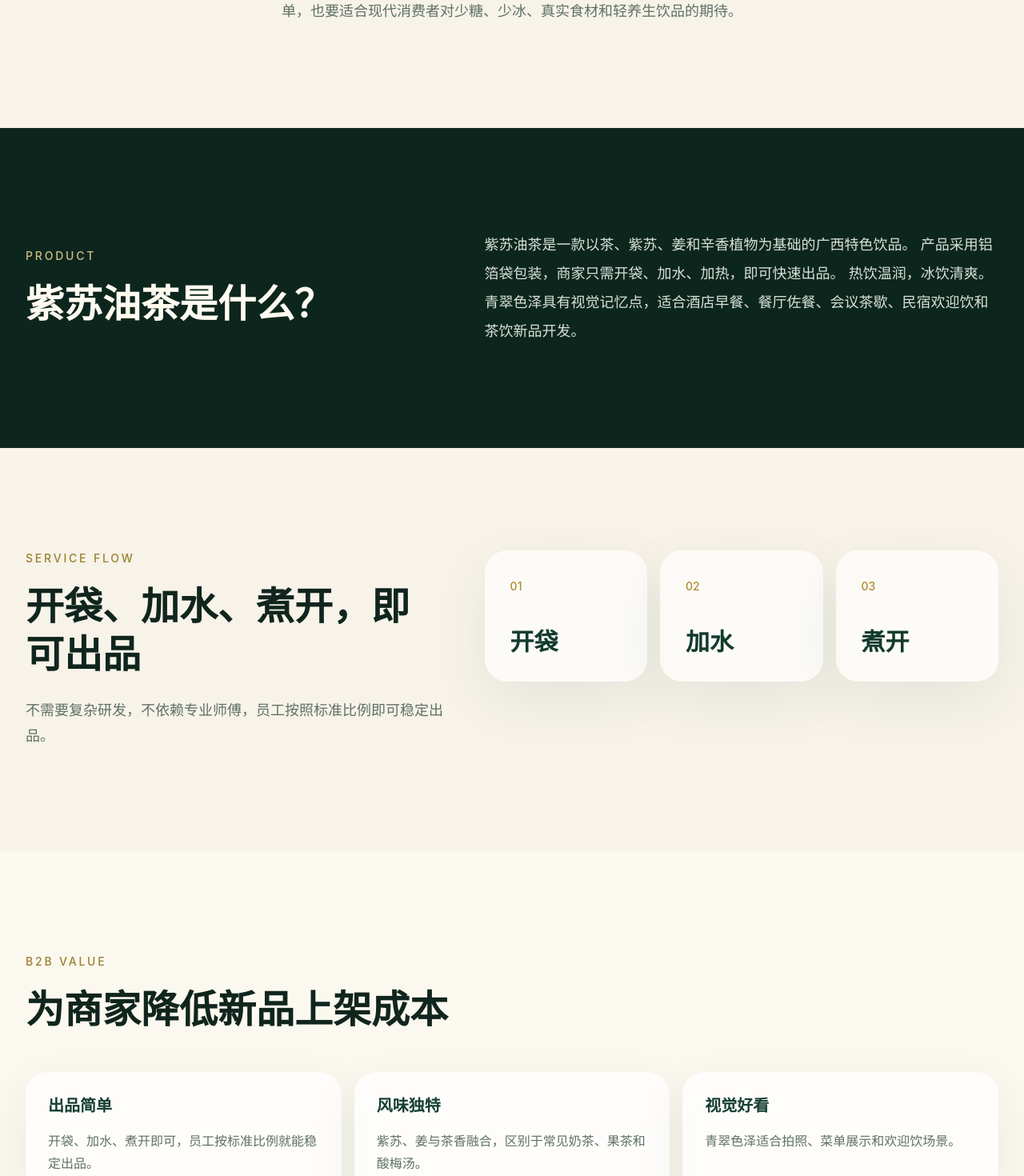
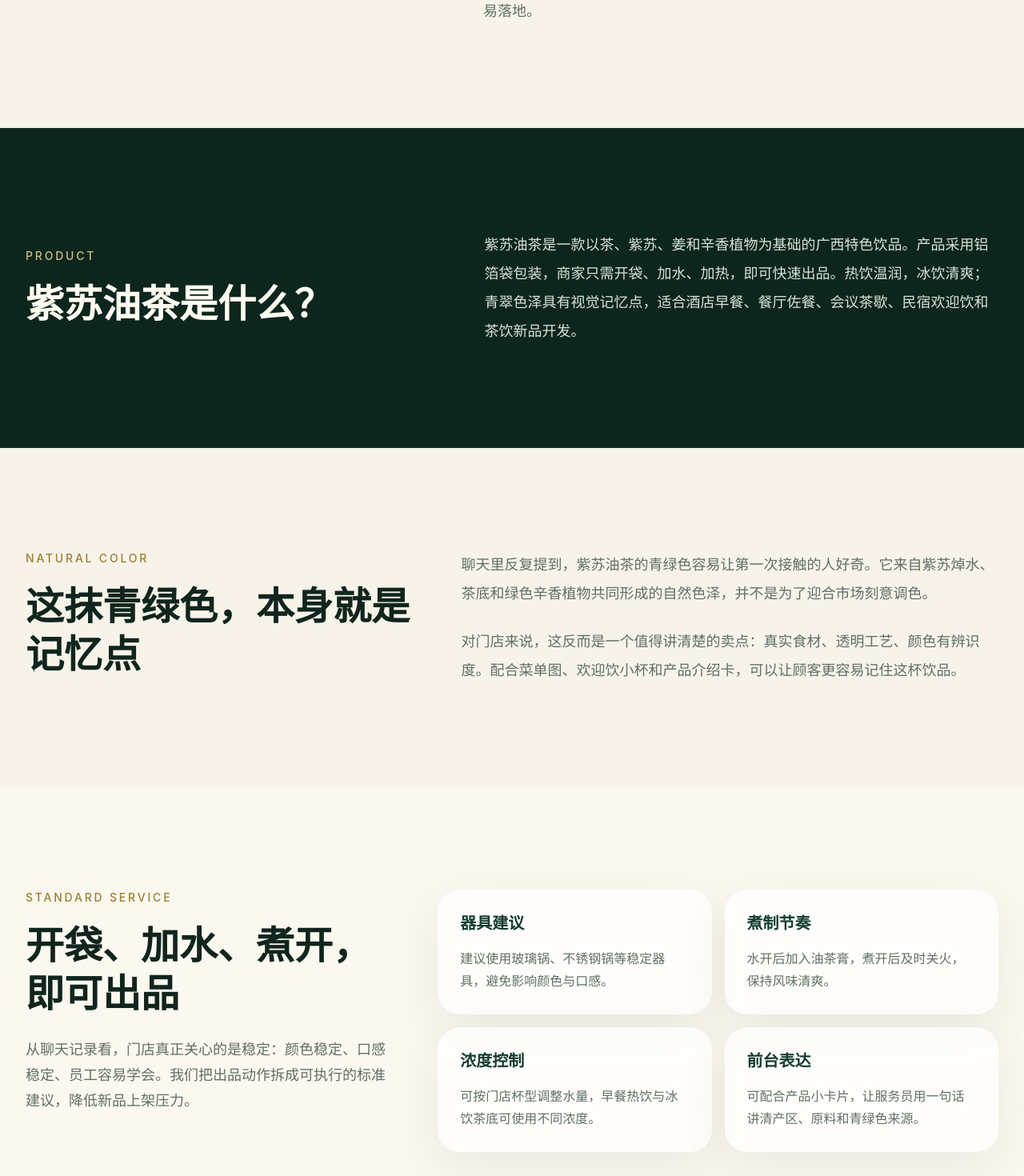
Before and after one commit to nongzexi2021/oilTeaWebPage, a Next.js app: page / in a window 1280 px wide. Shown: the part 1330-2800 px from the top of the page at 80% size. Built offline with nearby package versions, Linux system fonts and the light colour scheme.

Commit message:
Refine oil tea brand messaging

```diff
--- a/src/app/layout.tsx
+++ b/src/app/layout.tsx
@@ -4,7 +4,7 @@ import "./globals.css";
 export const metadata: Metadata = {
   title: "广西紫苏油茶｜南宁青秀区酒店餐饮渠道合作",
   description:
-    "为酒店、餐饮、茶饮与文旅空间提供广西特色紫苏油茶饮品方案，冷热皆宜，出品简单，适合早餐、欢迎饮、茶歇和佐餐场景。",
+    "为酒店、餐饮、茶饮与文旅空间提供广西特色紫苏油茶饮品方案，轻油感、冷热皆宜、出品简单，适合早餐、欢迎饮、茶歇和佐餐场景。",
 };
 
 export const viewport: Viewport = {
--- a/src/app/page.tsx
+++ b/src/app/page.tsx
@@ -4,12 +4,12 @@ import Image from "next/image";
 import { FormEvent, useState } from "react";
 
 const benefits = [
-  ["出品简单", "开袋、加水、煮开即可，员工按标准比例就能稳定出品。"],
+  ["出品简单", "开袋、加水、煮开即可，不依赖复杂研发和专业师傅。"],
+  ["轻油感", "相比传统油茶的厚重印象，口感更清爽，适合现代餐饮场景。"],
   ["风味独特", "紫苏、姜与茶香融合，区别于常见奶茶、果茶和酸梅汤。"],
-  ["视觉好看", "青翠色泽适合拍照、菜单展示和欢迎饮场景。"],
-  ["冷热皆宜", "可做早餐热饮，也可做夏季冰饮和茶歇饮品。"],
-  ["广西特色", "适合本地餐饮、酒店、民宿、文旅和地方特色空间。"],
-  ["工厂直发", "按需采购，降低囤货压力，补货节奏更轻。"],
+  ["视觉好看", "青翠色泽适合拍照、菜单展示、欢迎饮和茶歇场景。"],
+  ["冷热皆宜", "热饮温润，冰饮清爽，可做早餐热饮，也可做夏季冰饮。"],
+  ["工厂直发", "按需采购，降低囤货压力，适合先试饮再上架。"],
 ];
 
 const scenes = [
@@ -39,6 +39,13 @@ const cooperationSteps = [
   "工厂直发，按需补货",
 ];
 
+const standardNotes = [
+  ["器具建议", "建议使用玻璃锅、不锈钢锅等稳定器具，避免影响颜色与口感。"],
+  ["煮制节奏", "水开后加入油茶膏，煮开后及时关火，保持风味清爽。"],
+  ["浓度控制", "可按门店杯型调整水量，早餐热饮与冰饮茶底可使用不同浓度。"],
+  ["前台表达", "可配合产品小卡片，让服务员用一句话讲清产区、原料和青绿色来源。"],
+];
+
 export default function Home() {
   const [submitted, setSubmitted] = useState(false);
   const basePath = process.env.NEXT_PUBLIC_BASE_PATH || "";
@@ -57,6 +64,7 @@ export default function Home() {
           </a>
           <div className="hidden items-center gap-8 text-sm text-[#395447] md:flex">
             <a href="#product">产品</a>
+            <a href="#standard">出品</a>
             <a href="#scenes">场景</a>
             <a href="#sample">试样</a>
           </div>
@@ -74,7 +82,7 @@ export default function Home() {
         <div className="relative mx-auto grid max-w-7xl gap-12 px-5 pb-24 sm:px-8 lg:grid-cols-[0.92fr_1.08fr] lg:items-center lg:pb-32">
           <div className="max-w-2xl">
             <p className="mb-7 inline-flex rounded-full border border-[#cfbd85]/60 bg-white/45 px-4 py-2 text-xs font-medium tracking-[0.2em] text-[#526251]">
-              广西特色饮品｜冷热皆宜｜开袋即煮｜工厂直发
+              广西特色饮品｜轻油感｜冷热皆宜｜开袋即煮
             </p>
             <h1 className="text-balance text-5xl font-semibold leading-[1.04] tracking-normal text-[#0c261d] sm:text-6xl lg:text-7xl">
               一杯来自广西的紫苏油茶
@@ -120,9 +128,7 @@ export default function Home() {
           当餐饮饮品越来越相似，门店需要一个新的记忆点
         </h2>
         <p className="mx-auto mt-8 max-w-3xl text-lg leading-9 text-[#5f7067]">
-          酸梅汤、玉米汁、柠檬茶、奶茶、咖啡，消费者已经非常熟悉。
-          对酒店、餐饮和文旅空间来说，一款好的饮品，不只是解渴，更应该成为体验的一部分。
-          它要有记忆点，有地方特色，出品简单，也要适合现代消费者对少糖、少冰、真实食材和轻养生饮品的期待。
+          消费者已经熟悉酸梅汤、玉米汁、柠檬茶、奶茶和咖啡。对酒店、餐饮和文旅空间来说，一款好的饮品，不只是解渴，更应该成为体验的一部分。它要有地方特色，有视觉记忆点，也要足够容易落地。
         </p>
       </section>
 
@@ -133,37 +139,55 @@ export default function Home() {
             <h2 className="mt-5 text-4xl font-semibold leading-tight sm:text-5xl">紫苏油茶是什么？</h2>
           </div>
           <p className="text-lg leading-9 text-[#d8e2d9]">
-            紫苏油茶是一款以茶、紫苏、姜和辛香植物为基础的广西特色饮品。
-            产品采用铝箔袋包装，商家只需开袋、加水、加热，即可快速出品。
-            热饮温润，冰饮清爽。青翠色泽具有视觉记忆点，适合酒店早餐、餐厅佐餐、会议茶歇、民宿欢迎饮和茶饮新品开发。
+            紫苏油茶是一款以茶、紫苏、姜和辛香植物为基础的广西特色饮品。产品采用铝箔袋包装，商家只需开袋、加水、加热，即可快速出品。热饮温润，冰饮清爽；青翠色泽具有视觉记忆点，适合酒店早餐、餐厅佐餐、会议茶歇、民宿欢迎饮和茶饮新品开发。
           </p>
         </div>
       </section>
 
       <section className="mx-auto max-w-7xl px-5 py-24 sm:px-8 sm:py-32">
-        <div className="grid gap-12 lg:grid-cols-[0.9fr_1.1fr] lg:items-start">
+        <div className="grid gap-12 lg:grid-cols-[0.85fr_1.15fr] lg:items-start">
           <div>
-            <p className="text-sm font-medium tracking-[0.2em] text-[#9b7f2f]">SERVICE FLOW</p>
+            <p className="text-sm font-medium tracking-[0.2em] text-[#9b7f2f]">NATURAL COLOR</p>
+            <h2 className="mt-5 text-4xl font-semibold leading-tight sm:text-5xl">
+              这抹青绿色，本身就是记忆点
+            </h2>
+          </div>
+          <div className="space-y-6 text-lg leading-9 text-[#5f7067]">
+            <p>
+              聊天里反复提到，紫苏油茶的青绿色容易让第一次接触的人好奇。它来自紫苏焯水、茶底和绿色辛香植物共同形成的自然色泽，并不是为了迎合市场刻意调色。
+            </p>
+            <p>
+              对门店来说，这反而是一个值得讲清楚的卖点：真实食材、透明工艺、颜色有辨识度。配合菜单图、欢迎饮小杯和产品介绍卡，可以让顾客更容易记住这杯饮品。
+            </p>
+          </div>
+        </div>
+      </section>
+
+      <section id="standard" className="bg-[#fbf8ef]">
+        <div className="mx-auto max-w-7xl px-5 py-24 sm:px-8 sm:py-32">
+          <div className="grid gap-12 lg:grid-cols-[0.8fr_1.2fr] lg:items-start">
+            <div>
+              <p className="text-sm font-medium tracking-[0.2em] text-[#9b7f2f]">STANDARD SERVICE</p>
               <h2 className="mt-5 text-4xl font-semibold leading-tight sm:text-5xl">
                 开袋、加水、煮开，即可出品
               </h2>
               <p className="mt-6 text-lg leading-8 text-[#607067]">
-              不需要复杂研发，不依赖专业师傅，员工按照标准比例即可稳定出品。
+                从聊天记录看，门店真正关心的是稳定：颜色稳定、口感稳定、员工容易学会。我们把出品动作拆成可执行的标准建议，降低新品上架压力。
               </p>
             </div>
-          <div className="grid gap-4 sm:grid-cols-3">
-            {["开袋", "加水", "煮开"].map((step, index) => (
-              <div key={step} className="rounded-[28px] bg-white/65 p-8 shadow-[0_24px_70px_rgba(31,64,48,0.08)]">
-                <span className="text-sm font-medium text-[#b08b2d]">0{index + 1}</span>
-                <h3 className="mt-10 text-3xl font-semibold text-[#123b2d]">{step}</h3>
+            <div className="grid gap-4 sm:grid-cols-2">
+              {standardNotes.map(([title, text]) => (
+                <article key={title} className="rounded-[28px] bg-white/75 p-7 shadow-[0_20px_60px_rgba(21,52,39,0.07)]">
+                  <h3 className="text-xl font-semibold text-[#153f30]">{title}</h3>
+                  <p className="mt-4 leading-7 text-[#607067]">{text}</p>
+                </article>
+              ))}
             </div>
-            ))}
           </div>
         </div>
       </section>
 
-      <section id="cooperation" className="bg-[#fbf8ef]">
-        <div className="mx-auto max-w-7xl px-5 py-24 sm:px-8 sm:py-32">
+      <section id="cooperation" className="mx-auto max-w-7xl px-5 py-24 sm:px-8 sm:py-32">
         <div className="max-w-3xl">
           <p className="text-sm font-medium tracking-[0.2em] text-[#9b7f2f]">B2B VALUE</p>
           <h2 className="mt-5 text-4xl font-semibold leading-tight sm:text-5xl">为商家降低新品上架成本</h2>
@@ -176,10 +200,10 @@ export default function Home() {
             </article>
           ))}
         </div>
-        </div>
       </section>
 
-      <section id="scenes" className="mx-auto max-w-7xl px-5 py-24 sm:px-8 sm:py-32">
+      <section id="scenes" className="bg-[#e9efe2]/70">
+        <div className="mx-auto max-w-7xl px-5 py-24 sm:px-8 sm:py-32">
           <div className="flex flex-col justify-between gap-8 md:flex-row md:items-end">
             <div>
               <p className="text-sm font-medium tracking-[0.2em] text-[#9b7f2f]">SCENES</p>
@@ -191,11 +215,12 @@ export default function Home() {
           </div>
           <div className="mt-12 grid gap-4 md:grid-cols-2 lg:grid-cols-3">
             {scenes.map(([title, text]) => (
-            <article key={title} className="group rounded-[28px] bg-[#e9efe2]/80 p-7 transition hover:-translate-y-1 hover:bg-white">
+              <article key={title} className="group rounded-[28px] bg-[#fbf8ef]/80 p-7 transition hover:-translate-y-1 hover:bg-white">
                 <h3 className="text-xl font-semibold text-[#153f30]">{title}</h3>
                 <p className="mt-4 leading-7 text-[#607067]">{text}</p>
               </article>
             ))}
+          </div>
         </div>
       </section>
 
@@ -228,20 +253,37 @@ export default function Home() {
           </div>
           <div className="space-y-7 text-lg leading-9 text-[#5f7067]">
             <p>
-              油茶本来是一种有温度的地方饮食。但如果油不好、姜不好、茶不好，
-              甚至辛香植物原料不够安心，本来承载着养生意味的食物，就会失去它原本的意义。
+              老板在聊天里多次强调，做入口的东西，首先要自己愿意给家人喝。紫苏、姜、茶和辛香植物原料都要认真筛选，不能只做一个好看的概念。
             </p>
             <p>
-              创始人高兴是桂林本地人，从小熟悉油茶，也更懂一杯油茶应该有的味道。
-              她选择云南小黄姜、自家种植的双面紫苏，以及更安心的辛香植物原料，
-              希望把一杯传统油茶做得更干净、更稳定，也更适合现代餐饮场景。
+              创始人高兴是桂林本地人，从小熟悉油茶，也更懂一杯油茶应该有的味道。她选择云南小黄姜、自家种植的双面紫苏，并持续优化嫩叶采摘、研磨细度和出品稳定性，希望把传统油茶做得更干净、更稳定，也更适合现代餐饮场景。
             </p>
           </div>
         </div>
       </section>
 
       <section className="bg-[#fbf8ef]">
-        <div className="mx-auto max-w-7xl px-5 py-24 sm:px-8 sm:py-32">
+        <div className="mx-auto grid max-w-7xl gap-12 px-5 py-24 sm:px-8 sm:py-32 lg:grid-cols-[0.85fr_1.15fr]">
+          <div>
+            <p className="text-sm font-medium tracking-[0.2em] text-[#9b7f2f]">SALES SUPPORT</p>
+            <h2 className="mt-5 text-4xl font-semibold leading-tight sm:text-5xl">不只是供货，也帮门店讲清楚</h2>
+          </div>
+          <div className="grid gap-4 sm:grid-cols-3">
+            {[
+              ["产品小卡片", "标注产区、原料、轻油感和青绿色来源，让顾客一眼理解。"],
+              ["员工话术", "用简短表达讲清“这是什么、怎么喝、适合什么场景”。"],
+              ["扫码申请", "后续可把名片、菜单和桌牌接入网页，方便客户申请样品。"],
+            ].map(([title, text]) => (
+              <article key={title} className="rounded-[28px] bg-white/75 p-7 shadow-[0_20px_60px_rgba(21,52,39,0.06)]">
+                <h3 className="text-xl font-semibold text-[#153f30]">{title}</h3>
+                <p className="mt-4 leading-7 text-[#607067]">{text}</p>
+              </article>
+            ))}
+          </div>
+        </div>
+      </section>
+
+      <section className="mx-auto max-w-7xl px-5 py-24 sm:px-8 sm:py-32">
         <p className="text-sm font-medium tracking-[0.2em] text-[#9b7f2f]">COOPERATION</p>
         <h2 className="mt-5 text-4xl font-semibold leading-tight sm:text-5xl">轻量合作，低门槛试用</h2>
         <div className="mt-12 grid gap-4 lg:grid-cols-5">
@@ -251,7 +293,6 @@ export default function Home() {
               <p className="mt-8 text-lg font-semibold leading-7 text-[#153f30]">{item}</p>
             </div>
           ))}
-          </div>
         </div>
       </section>
 
```
Lines whose indentation alone changed are shown as unchanged.
